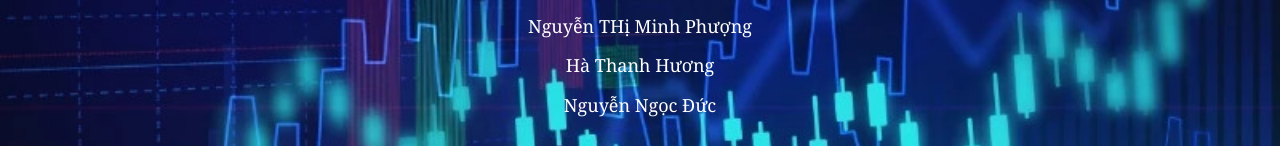
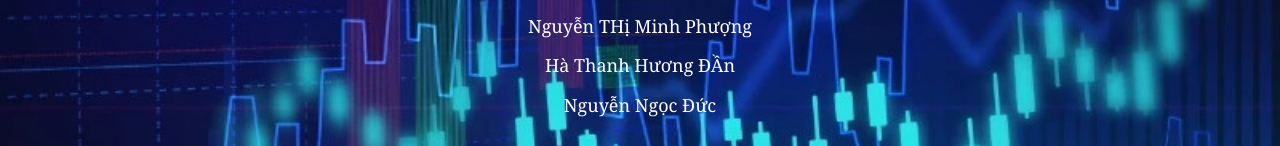
Before and after one commit to phuongntm266/test, a plain HTML site: page project/index.html in a window 1280 px wide. Shown: the part 440-586 px from the top of the page. Drawn offline with nearby package versions, Linux system fonts and the light colour scheme; some packages are replaced by stand-ins of ours.

Commit message:
update code

```diff
--- a/project/index.html
+++ b/project/index.html
@@ -59,7 +59,7 @@ MathJax.Hub.Config({
             <h4>Nguyễn THị Minh Phượng</h4>
         </div>
         <div>
-            <h4>Hà Thanh Hương</h4>
+            <h4>Hà Thanh Hương ĐẦn</h4>
         </div>
         <div>
         <h4>Nguyễn Ngọc Đức</h4>
```
